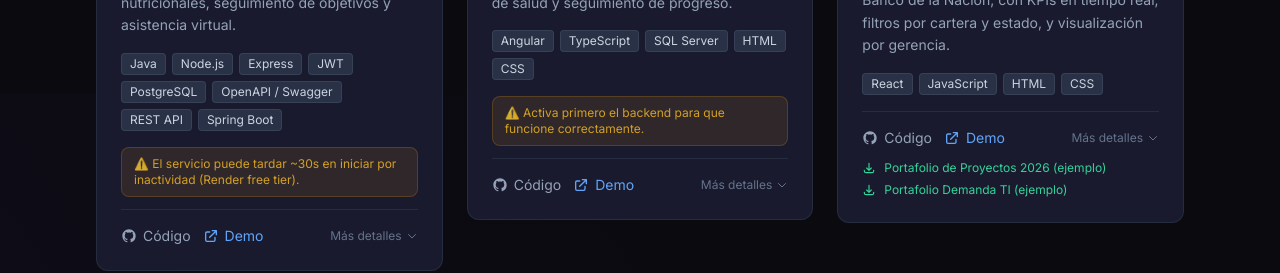
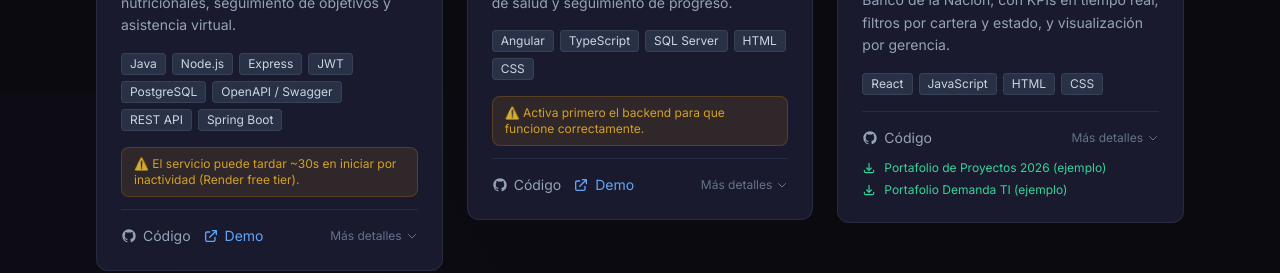
Before and after one commit to Diegogh112/Portafolio, a React (Vite) app: page / in a window 1280 px wide. Shown: the part 3300-3573 px from the top of the page. Built offline with nearby package versions, Linux system fonts and the light colour scheme.

Commit message:
sin dashborard

```diff
--- a/src/data/portfolio.js
+++ b/src/data/portfolio.js
@@ -109,7 +109,7 @@ export const projects = [
     technologies: ['React', 'JavaScript', 'HTML', 'CSS'],
     category: 'Frontend',
     github: 'https://github.com/Diegogh112/Dashboard',
-    demo: 'https://bnde-dashboard.vercel.app/',
+    demo: '',
     image: '/Portafolio/images/dashboard-preview.jpg',
     downloads: [
       { label: 'Portafolio de Proyectos 2026 (ejemplo)', file: '/Portafolio/Portafolios/Portafolio_de_Proyectos_2026 ejemplo.xlsx' },
```
